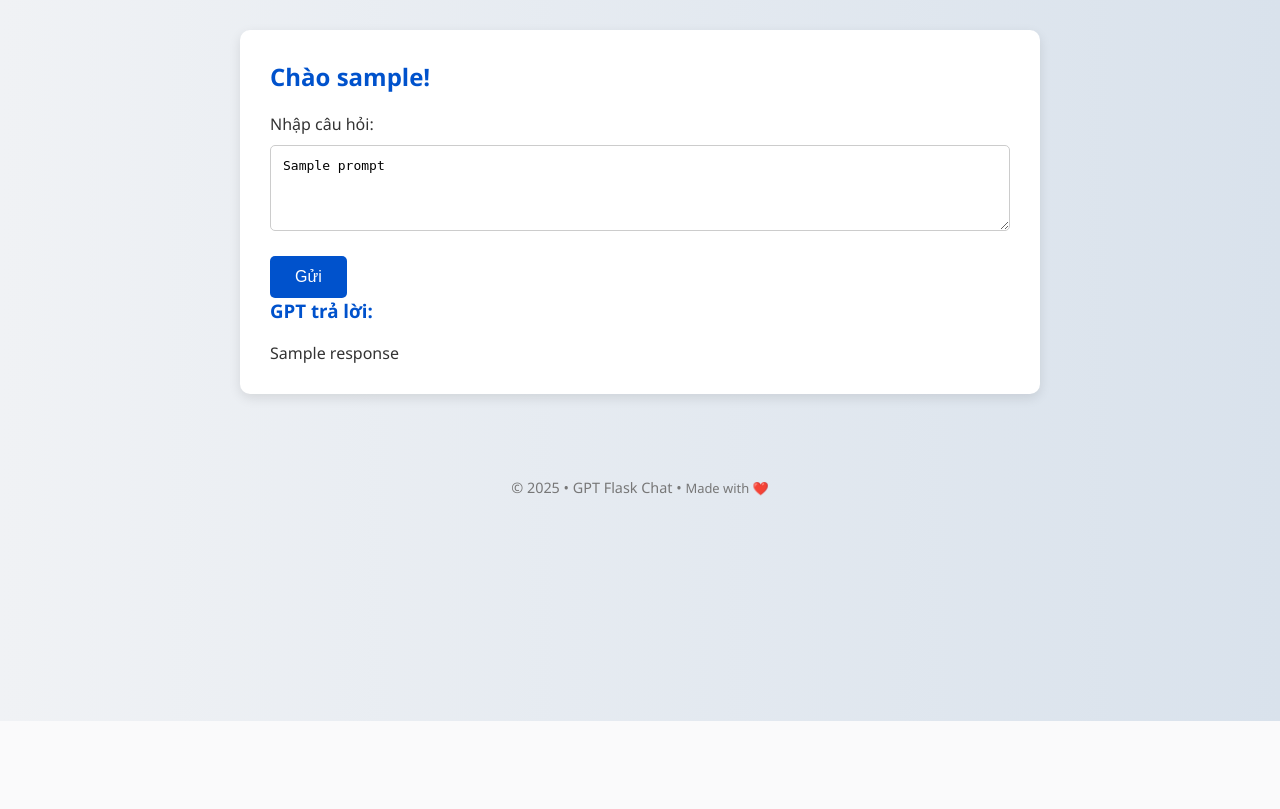
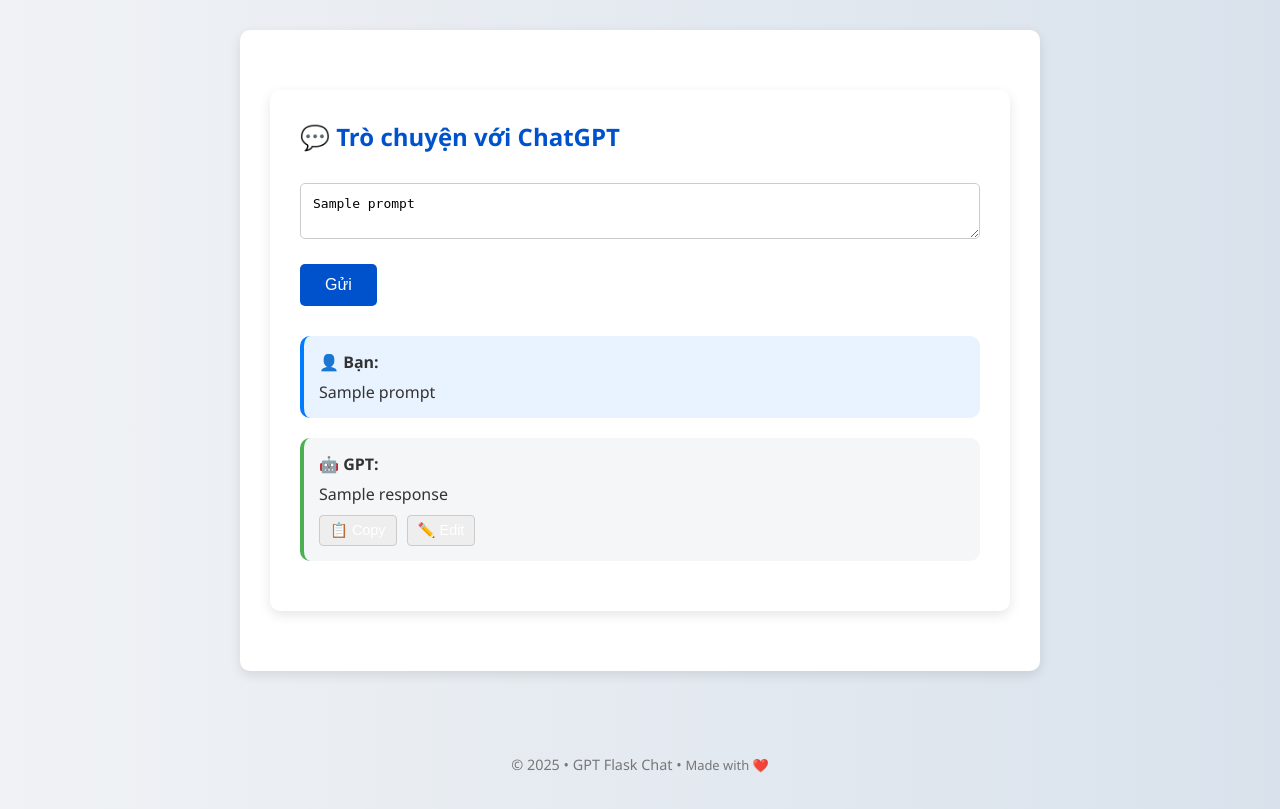
Before and after one commit to ntgpt01/ntk-chatgpt-deploy, a Flask app: template templates/chat.html in a window 1280 px wide. Shown: the part 79-888 px from the top of the page. Before the commit the page ends 800 px from the top, so only its background shows below. Run offline with Flask 3, Linux system fonts and the light colour scheme; the template is opened without the code that fills it: most values are stand-ins (such as "Sample title", 1, 10 or a date in 2020); some libraries are stand-ins or nearby versions.

Commit message:
Cập nhật base.html và các chỉnh sửa khác

```diff
--- a/app.py
+++ b/app.py
@@ -49,7 +49,11 @@
                     ]
                 )
                 if completion.choices:
-                    response_text = completion.choices[0].message.content.strip()
+                    import markdown
+
+                    response_text_raw = completion.choices[0].message.content.strip()
+                    response_text = markdown.markdown(response_text_raw, extensions=["fenced_code", "codehilite"])
+
                     usage = completion.usage
                     total_tokens = usage.total_tokens
                     prompt_tokens = usage.prompt_tokens
--- a/templates/chat.html
+++ b/templates/chat.html
@@ -1,29 +1,67 @@
 {% extends "base.html" %}
-
-{% block title %}Chat GPT{% endblock %}
+{% block title %}💬 Ntk ChatGPT{% endblock %}
 
 {% block content %}
-    <h2>Chào {{ username }}!</h2>
+<div class="container">
+    <h2>💬 Trò chuyện với ChatGPT</h2>
 
-    <form method="post">
-        <label>Nhập câu hỏi:</label>
-        <textarea name="prompt" rows="4">{{ prompt or '' }}</textarea><br>
+    <form method="POST">
+        <textarea name="prompt" placeholder="Nhập câu hỏi của bạn..." required>{{ prompt }}</textarea>
         <button type="submit">Gửi</button>
     </form>
+
+    {% if prompt %}
+    <div class="chat-log">
+        <!-- Người dùng -->
+        <div class="chat-bubble user">
+            <div class="label">👤 Bạn:</div>
+            <div class="message">{{ prompt }}</div>
+        </div>
+
+        <!-- GPT trả lời -->
+        <div class="chat-bubble assistant">
+            <div class="label">🤖 GPT:</div>
+            <div class="message markdown-content">{{ response | safe }}</div>
+
+            <div class="tools">
+                <button class="copy-btn" onclick="copyContent(this)">📋 Copy</button>
+                <button class="edit-btn" onclick="editContent(this)">✏️ Edit</button>
+            </div>
+        </div>
+    </div>
+    {% endif %}
+</div>
+
+<!-- Highlight.js + Markdown support -->
+<link rel="stylesheet" href="https://cdnjs.cloudflare.com/ajax/libs/highlight.js/11.8.0/styles/github.min.css">
+<script src="https://cdnjs.cloudflare.com/ajax/libs/highlight.js/11.8.0/highlight.min.js"></script>
 <script>
-    const textarea = document.querySelector("textarea");
-    const form = document.querySelector("form");
+    hljs.highlightAll();
 
-    textarea.addEventListener("keydown", function (e) {
-        if (e.key === "Enter" && !e.shiftKey) {
-            e.preventDefault(); // không xuống dòng
-            form.submit();      // gửi form
-        }
-    });
+    function copyContent(btn) {
+        const content = btn.closest(".chat-bubble").querySelector(".message").innerText;
+        navigator.clipboard.writeText(content);
+        btn.innerText = "✅ Copied";
+        setTimeout(() => btn.innerText = "📋 Copy", 1500);
+    }
+
+    function editContent(btn) {
+        const msgDiv = btn.closest(".chat-bubble").querySelector(".message");
+        const original = msgDiv.innerText;
+        const textarea = document.createElement("textarea");
+        textarea.value = original;
+        textarea.style.width = "100%";
+        textarea.style.minHeight = "100px";
+        msgDiv.innerHTML = "";
+        msgDiv.appendChild(textarea);
+        textarea.focus();
+
+        btn.innerText = "💾 Save";
+        btn.onclick = function () {
+            msgDiv.innerText = textarea.value;
+            btn.innerText = "✏️ Edit";
+            btn.onclick = () => editContent(btn);
+        };
+    }
 </script>
-
-    {% if response %}
-        <h3>GPT trả lời:</h3>
-        <div style="white-space: pre-line;">{{ response }}</div>
-    {% endif %}
 {% endblock %}
```
